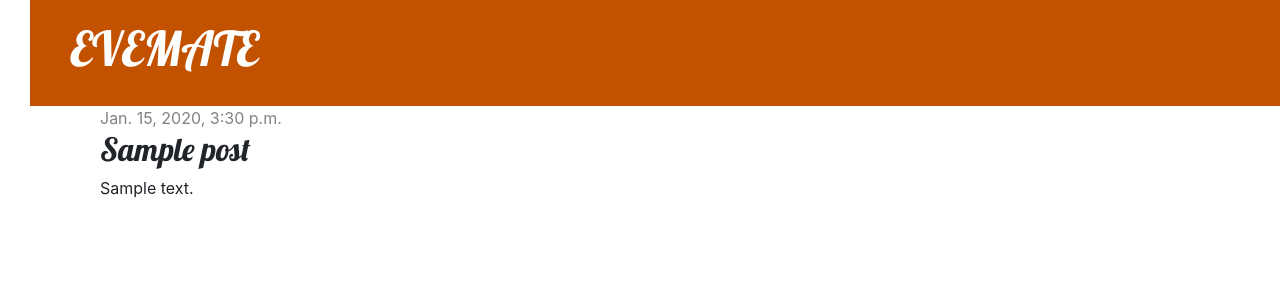
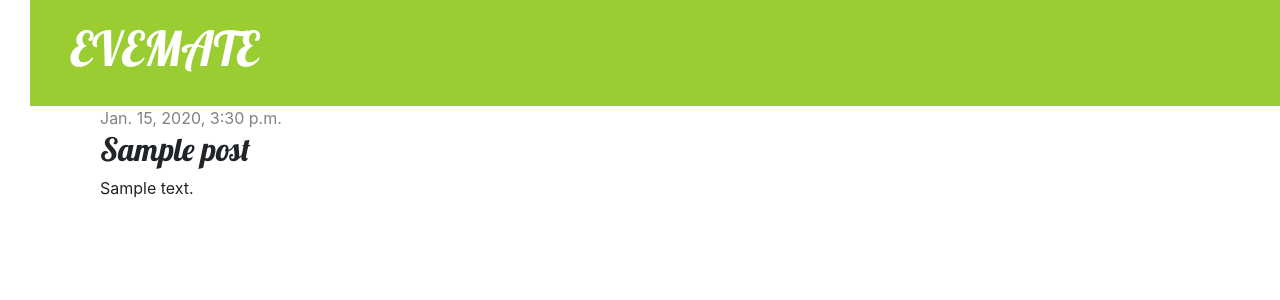
Before and after one commit to gandikotaaravinda/my-first-blog, a Django app: page /post/1/ in a window 1280 px wide. Shown: the top 300 px of the page. Run offline with Django 3.2, Linux system fonts and the light colour scheme; tables that the repository leaves empty hold one stand-in row (values such as "Sample post"); some libraries are stand-ins or nearby versions.

Commit message:
replaced the extented blog base line to rectify template error

```diff
--- a/blog/static/css/blog.css
+++ b/blog/static/css/blog.css
@@ -6,7 +6,7 @@ body {
     padding-left: 30px;
 }
 .page-header {
-    background-color: #C25100;
+    background-color: #9ACD32;
     margin-top: 0;
     padding: 20px 20px 20px 40px;
 }
--- a/blog/templates/blog/post_list.html
+++ b/blog/templates/blog/post_list.html
@@ -1,8 +1,8 @@
 
            {% extends 'blog/base.html' %}
+             <h1><a href="{% url 'post_detail' pk=post.pk %}">{{ post.title }}</a></h1>
             {% block content %}
             {% for post in posts %}
-             <h1><a href="{% url 'post_detail' pk=post.pk %}">{{ post.title }}</a></h1>
                 <div class="post">
                     <div class="date">
                         <p>published: {{ post.published_date }}</p>
--- a/manage.py
+++ b/manage.py
@@ -11,5 +11,5 @@ if __name__ == "__main__":
             "Couldn't import Django. Are you sure it's installed and "
             "available on your PYTHONPATH environment variable? Did you "
             "forget to activate a virtual environment?"
-        ) from exc
+        )
     execute_from_command_line(sys.argv)
```
